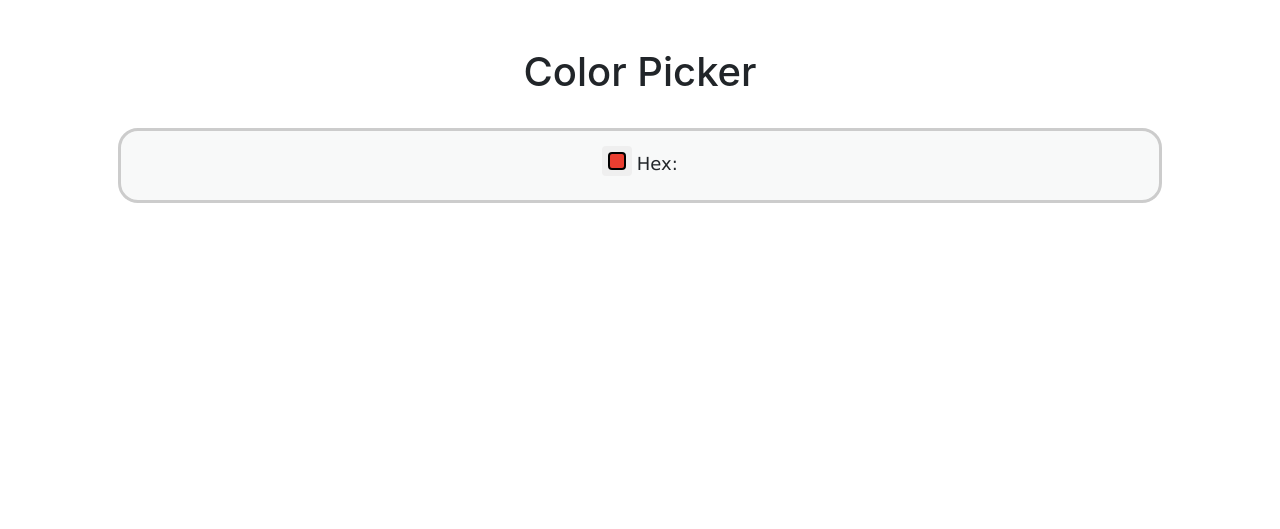
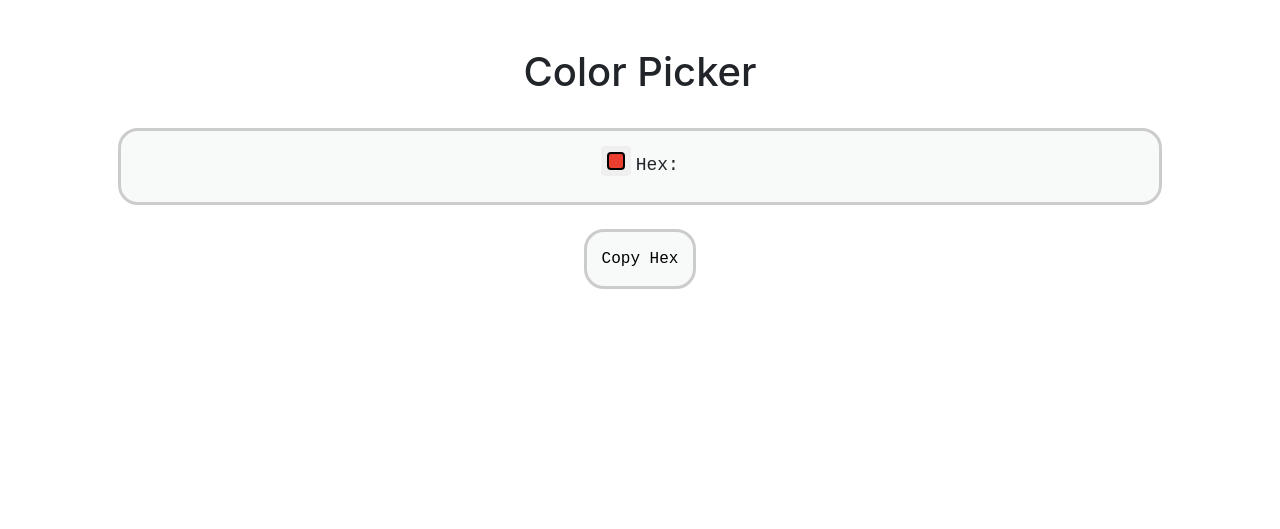
Before and after one commit to AHMAD-879/Webdevpack, a Flask app: page /color-picker in a window 1280 px wide. Shown: the part 56-585 px from the top of the page. Run offline with Flask 2, Linux system fonts and the light colour scheme; some libraries are stand-ins or nearby versions.

Commit message:
Fixed color-picker and Added tooltip

```diff
--- a/static/color-picker.css
+++ b/static/color-picker.css
@@ -24,6 +24,18 @@
 }
 
 label {
-    font-family: Verdana;
+    font-family: "JetBrains Mono",monospace;
     font-size: large;
 }
+
+button {
+    padding: 15px 15px;
+    border-radius: 20px;
+    border: 3px solid #ccc;
+    background: #f8f9f9;
+    cursor: pointer;
+    font-family: "JetBrains Mono",monospace;
+}
+button:hover {
+    background-color: #ccc;
+}
--- /dev/null
+++ b/static/color-picker.js
@@ -0,0 +1,26 @@
+const colorPicker = document.getElementById("colorPicker");
+const label = document.getElementById("colorLabel");
+const copyBtn = document.getElementById("copyBtn");
+
+// Event listener for the Color Picker, changes the label to the current Hex value
+colorPicker.addEventListener("input", function() {
+    label.innerHTML = "Hex: " + colorPicker.value;
+});
+
+// Event listener for the Copy button, copies the Hex value to clipboard
+copyBtn.addEventListener("click", function() {
+    var hex = colorPicker.value;
+    navigator.clipboard.writeText(hex);
+
+    $('[data-toggle="tooltip"]').tooltip('enable').tooltip('show');
+});
+
+// Event listener for Copy button, disables tooltip when user moves mouse out of the button
+copyBtn.addEventListener("mouseout", function() {
+    $('[data-toggle="tooltip"]').tooltip('disable');
+});
+
+// Initializing all tooltips
+$(function () {
+    $('[data-toggle="tooltip"]').tooltip('disable');
+});
--- a/templates/color-picker.html
+++ b/templates/color-picker.html
@@ -15,7 +15,10 @@
 
   <div class="color_picker">
     <input type="color" id="colorPicker" value="#E93E30">
-    <label for="colorPicker" id="colorLabel"> Hex: </label>
+    <label for="colorPicker" id="colorLabel">Hex:</label>
   </div>
+  <br>
+
+  <button id="copyBtn" type="button" data-toggle="tooltip" data-placement="bottom" title="Copied to clipboard!">Copy Hex</button>
 
 {% endblock %}
--- a/templates/color-picker.js
+++ /dev/null
@@ -1,6 +0,0 @@
-const cp = document.getElementById("colorPicker");
-const label = document.getElementById("colorLabel");
-
-cp.addEventListener("change", function() {
-    label.innerHTML = "Hex: " + cp.getAttribute("value");
-});
```
Also changed, not shown: other parts of templates/color-picker.html (+1 -1 lines), README.md, static/styles.css (line endings or trailing spaces).
